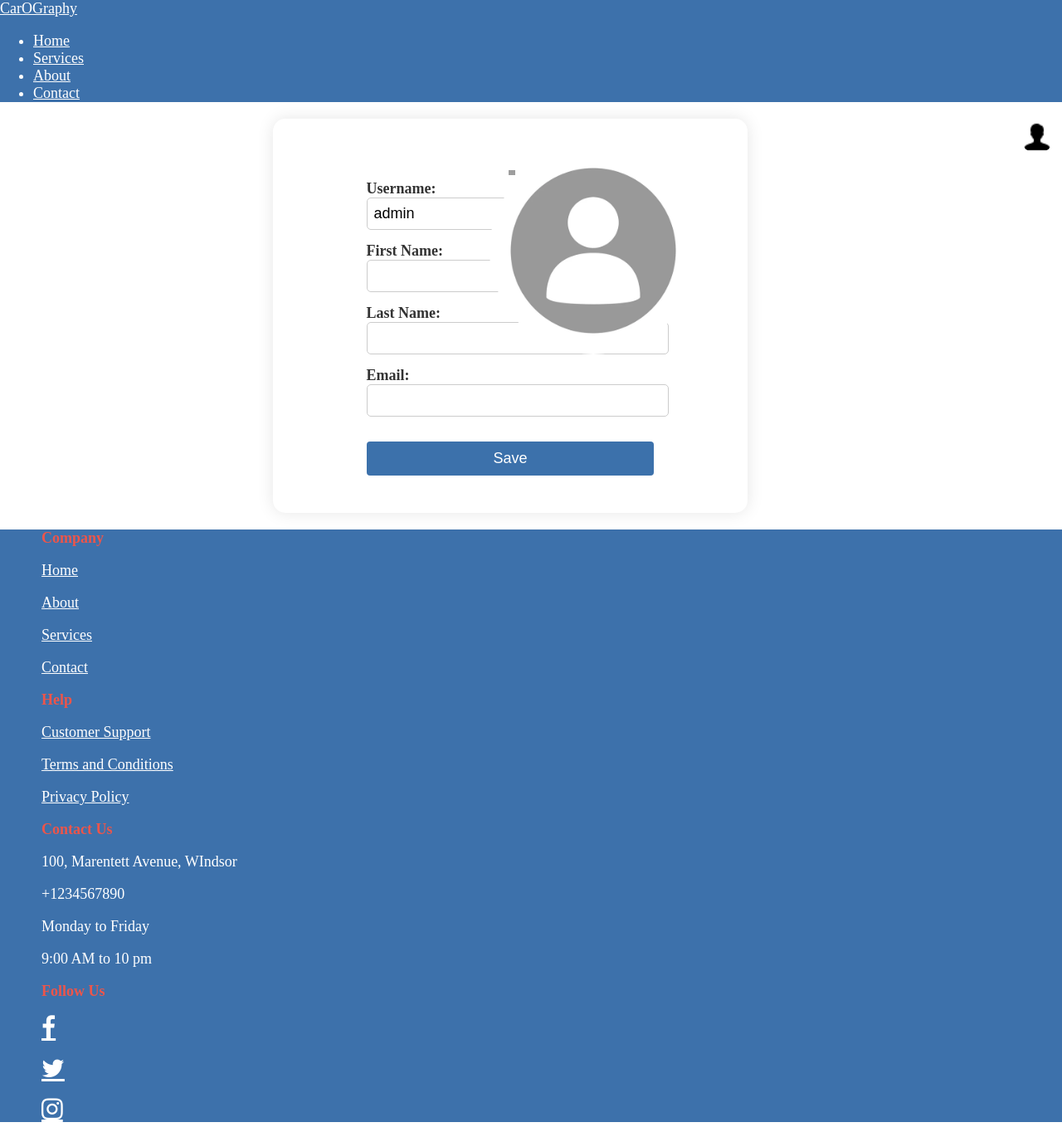
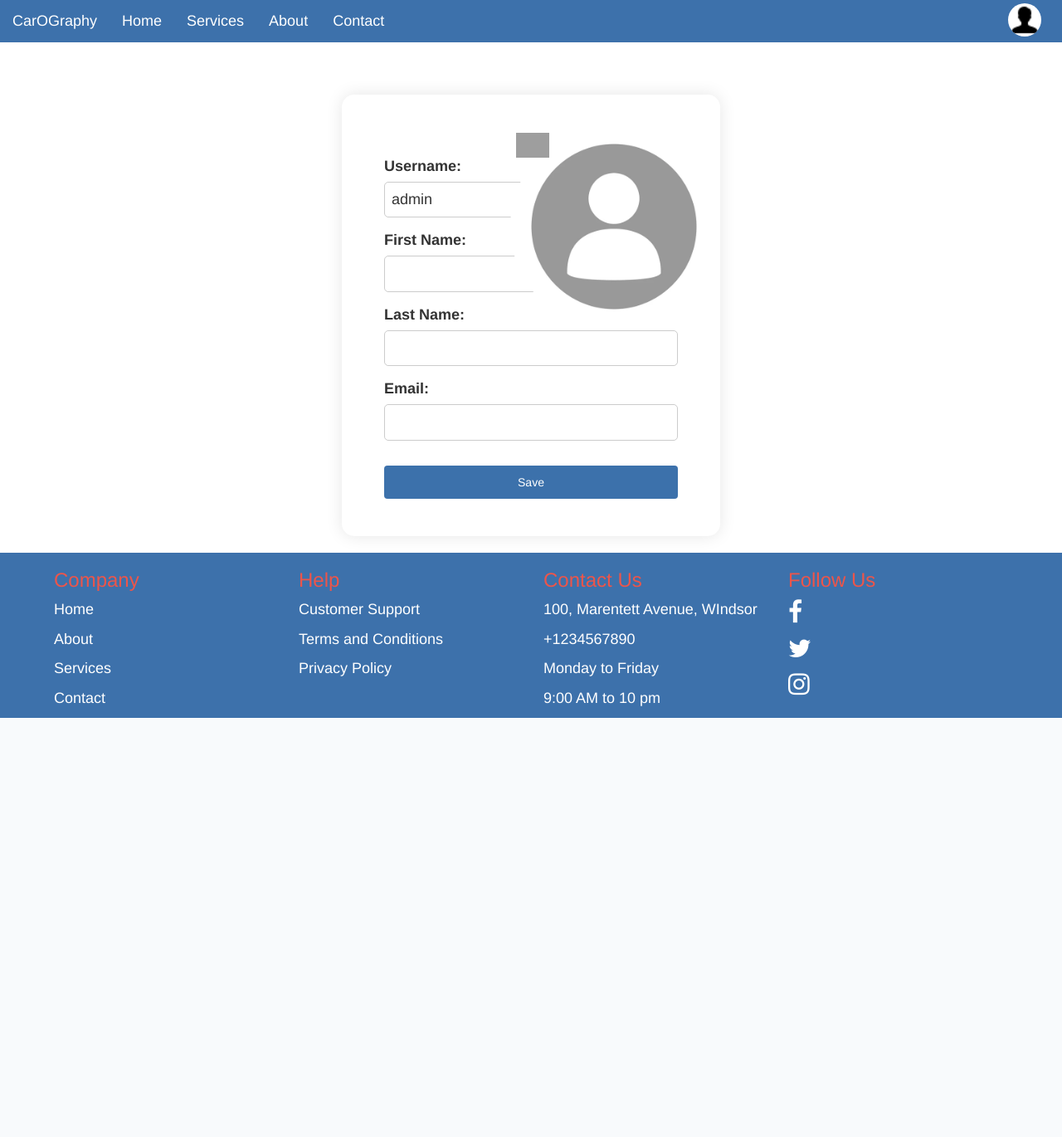
Before and after one commit to aarushi-07/CarOGraphy, a Django app: page /profile/ in a window 1280 px wide. Shown: the whole page at 83% size. After the commit the page ends 865 px from the top, so only its background shows below. Run offline with Django 5.2, Linux system fonts and the light colour scheme; a user stored in the database is signed in; parts of the project's set-up code (start-up, migrations or seed data) failed here and were passed over; some libraries are stand-ins or nearby versions; grey boxes are pictures that could not be loaded.

Commit message:
update Profile page

```diff
--- a/templates/myapp/profile.html
+++ b/templates/myapp/profile.html
@@ -1,121 +1,26 @@
+{% extends 'myapp/base.html' %}
+
+{% block title %}home{% endblock %}
 {% load static %}
-<!DOCTYPE html>
-<html lang="en">
-<head>
-    <meta charset="UTF-8">
-    <title>Profile</title>
-    <link rel="stylesheet" href="{% static 'static/landing.css' %}">
-
-    <link rel="stylesheet" href="https://cdnjs.cloudflare.com/ajax/libs/font-awesome/4.7.0/css/font-awesome.min.css">
-    <script src="https://ajax.googleapis.com/ajax/libs/jquery/3.7.1/jquery.min.js"></script>
-    <script src="https://maxcdn.bootstrapcdn.com/bootstrap/3.4.1/js/bootstrap.min.js"></script>
-<style>
-    body {
-        margin: 0;
-        padding: 0;
+{% block additional_stylesheets %}
+<link rel="stylesheet" href="{% static 'static/landing.css' %}">
+    <link rel="stylesheet" href="{% static 'static/header.css' %}">
+    <link rel="stylesheet" href="{% static 'static/profilePage.css' %}">
+    <script>
+    function updatePhoto() {
+        document.getElementById('profile_photo').click();
     }
 
-    .profile-container {
-        max-width: 40%;
-        margin: 20px auto;
-        padding: 30px;
-        background-color: #fff;
-        border-radius: 15px;
-        box-shadow: 0 0 20px rgba(0, 0, 0, 0.1);
-        display: flex;
-        flex-direction: column;
-        align-items: center;
-    }
+        //User update photo
+    document.querySelector('.btn-update').addEventListener('click', function() {
+        updatePhoto();
+    });
 
-    .avatar {
-        position: relative;
-        text-align: center;
-        margin-bottom: 30px;
-    }
+</script>
+{% endblock %}
 
-    .avatar img {
-        width: 250px;
-        height: 250px;
-        border-radius: 50%;
-        object-fit: cover;
-        transition: all 0.3s ease;
-    }
 
-    .avatar img:hover {
-        transform: scale(1.1);
-        box-shadow: 0 8px 12px rgba(0, 0, 0, 0.1);
-    }
-
-    .edit-icon {
-  position: absolute;
-  top: 80%;
-  left: 67%;
-  transform: translate(-50%, -50%);
-  background-image: url({% static 'static/pen.png' %});
-  width: 20%;
-  height: 20%;
-  background-size: contain;
-  background-repeat: no-repeat;
-  cursor: pointer;
-  /*border-radius: 50%;*/
-}
-
-    .btn-update,
-    .btn-preferences,
-    .btn-save {
-        width: 150px;
-        margin-top: 15px;
-        margin-bottom: 15px;
-        background-color: #3C71AB;
-        color: #fff;
-    }
-
-    /* Button styles */
-.btn {
-    width: 100%;
-    padding: 10px;
-    background-color: #3C71AB;
-    color: #fff;
-    border: none;
-    border-radius: 4px;
-    cursor: pointer;
-}
-
-.btn:hover {
-    background-color: #2e68a3;
-}
-
-    label {
-         color: #333;
-         font-weight: bold;
-    }
-
-    .form-group {
-        text-align: left;
-        margin-bottom: 15px;
-    }
-
-    input[type="text"],
-    input[type="email"]
-    {
-        width: 100%;
-        padding: 8px;
-        border-radius: 5px;
-        border: 1px solid #ccc;
-    }
-</style>
-
-</head>
-<body>
-{% include 'myapp/header.html' %}
-{# <h1>Update Profile</h1>#}
-{#<div class="container">#}
-{#<form method="POST" class="form-container">#}
-{#        {% csrf_token %}#}
-{#        {{ form.as_p }}#}
-{#        <button type="submit">Update Profile</button>#}
-{#    </form>#}
-{#</div>#}
+{% block content %}
 <div class="container">
     <div class="profile-container">
         <div class="avatar mx-auto position-relative">
@@ -149,17 +54,5 @@
         </form>
     </div>
 </div>
-    <script>
-    function updatePhoto() {
-        document.getElementById('profile_photo').click();
-    }
 
-        //User update photo
-    document.querySelector('.btn-update').addEventListener('click', function() {
-        updatePhoto();
-    });
-
-</script>
-{% include 'myapp/footer.html' %}
-</body>
-</html>
+{% endblock %}
--- a/templates/static/profilePage.css
+++ b/templates/static/profilePage.css
@@ -1,56 +1,66 @@
-/* Body styles */
     body {
-    background-color: #F1F1F1;
-    display: flex;
-    justify-content: center;
-    align-items: center; /* Center content vertically */
-    height: 90vh; /* Ensure full viewport height */
+        margin: 0;
+        padding: 0;
     }
 
-/* Container styles */
-.container {
-    width: 50%;
-    background-color: white;
-    border-radius: 10px;
-    box-shadow: 0 0 10px rgba(0, 0, 0, 0.1);
+    .profile-container {
+        max-width: 40%;
+        margin: 20px auto;
+        padding: 30px;
+        background-color: #fff;
+        border-radius: 15px;
+        box-shadow: 0 0 20px rgba(0, 0, 0, 0.1);
         display: flex;
-    margin-top: 10vh; /* Adjusted margin top */
+        flex-direction: column;
+        align-items: center;
+         margin-top: 10%;
     }
 
-/* Form and image container styles */
-.form-container{
-    flex: 1; /* Grow to fill remaining space equally */
-    padding: 20px; /* Added padding */
+    .avatar {
+        position: relative;
+        text-align: center;
+        margin-bottom: 30px;
     }
 
-
-/* Form styles */
-.form {
-    display: flex;
-    flex-direction: column;
-
+    .avatar img {
+        width: 250px;
+        height: 250px;
+        border-radius: 50%;
+        object-fit: cover;
+        transition: all 0.3s ease;
     }
 
-/* Label styles */
-label {
-    margin-bottom: 8px;
-    color: #333;
-    font-weight: bold;
-
+    .avatar img:hover {
+        transform: scale(1.1);
+        box-shadow: 0 8px 12px rgba(0, 0, 0, 0.1);
     }
 
-/* Input styles */
-input {
-    width: 70%;
-    padding: 10px;
-    margin-bottom: 20px;
-    border: 1px solid #ccc;
-    border-radius: 4px;
-    box-sizing: border-box; /* Ensure input width includes padding and border */
+    .edit-icon {
+  position: absolute;
+  top: 80%;
+  left: 67%;
+  transform: translate(-50%, -50%);
+  background-image: url('pen.png' );
+  width: 100%;
+  height: 100%;
+  background-size: contain;
+  background-repeat: no-repeat;
+  cursor: pointer;
+  /*border-radius: 50%;*/
+}
+
+    .btn-update,
+    .btn-preferences,
+    .btn-save {
+        width: 150px;
+        margin-top: 15px;
+        margin-bottom: 15px;
+        background-color: #3C71AB;
+        color: #fff;
     }
 
     /* Button styles */
-button {
+.btn {
     width: 100%;
     padding: 10px;
     background-color: #3C71AB;
@@ -60,29 +70,25 @@ button {
     cursor: pointer;
 }
 
-button:hover {
+.btn:hover {
     background-color: #2e68a3;
 }
 
-/* Title styles */
-.title {
-    text-align: center;
-    margin-bottom: 20px;
+    label {
+         color: #333;
+         font-weight: bold;
     }
 
-/* Media query for smaller screens */
-@media (max-width: 768px) {
-    .container {
-        width: 90%; /* Adjusted width for smaller screens */
-        flex-direction: column; /* Stack elements vertically on smaller screens */
+    .form-group {
+        text-align: left;
+        margin-bottom: 15px;
     }
 
-    .form-container,
-    .image-container {
-        width: 100%; /* Full width for smaller screens */
+    input[type="text"],
+    input[type="email"]
+    {
+        width: 100%;
+        padding: 8px;
+        border-radius: 5px;
+        border: 1px solid #ccc;
     }
-
-    .image {
-        max-width: 100%; /* Ensure image responsiveness */
-        max-height: 300px; /* Limit image height for smaller screens */}
-}
```
Lines whose indentation alone changed are shown as unchanged.
